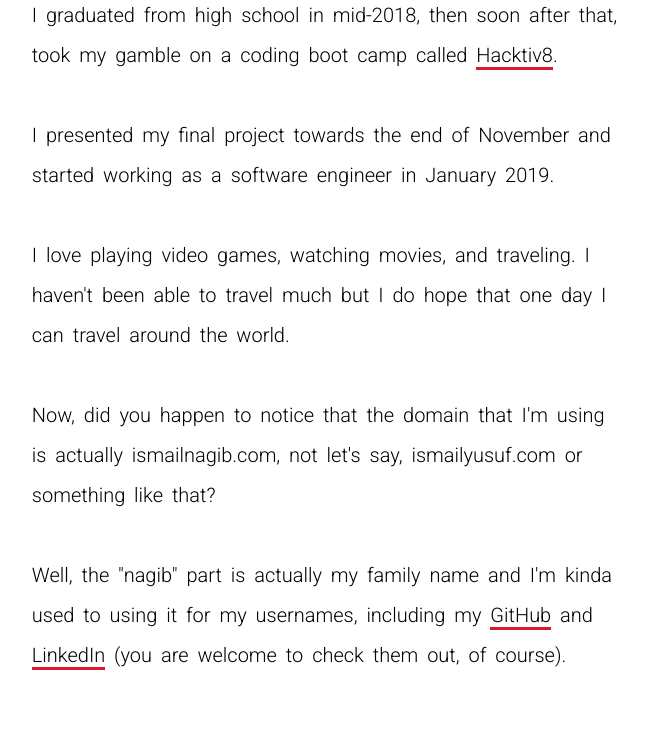
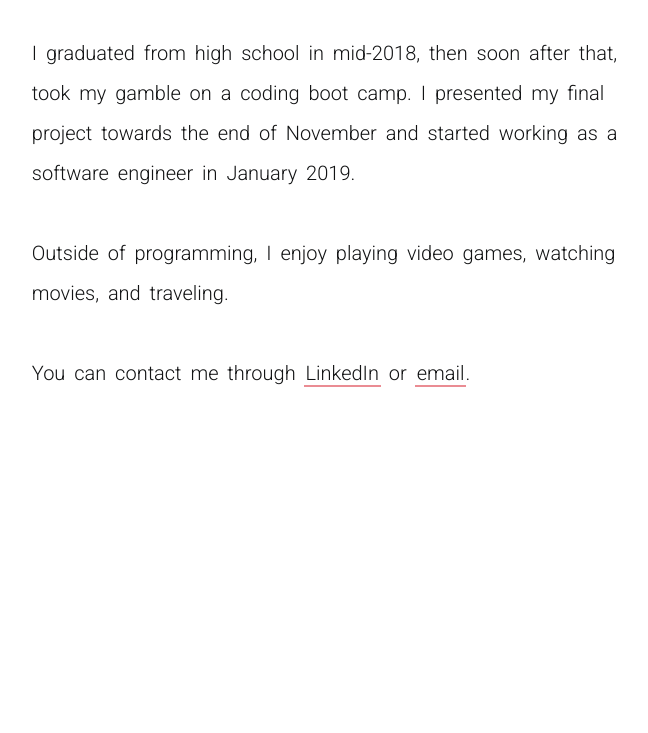
Before and after one commit to ismailnagib/.com, a plain HTML site: page index.html in a window 1280 px wide. Shown: the part 365-1098 px from the top of the page, without its empty margins (65-713 px from the left). After the commit the page ends 850 px from the top, so only its background shows below. Drawn offline with Linux system fonts and the light colour scheme.

Commit message:
Adjust content (May 2023)

```diff
--- a/index.html
+++ b/index.html
@@ -15,29 +15,19 @@
       Hello, my name is Muhammad Ismail Yusuf.
     </p>
     <p id="profile-subtitle">
-      I'm a software engineer.
+      I'm a software engineer.<br>
+      Currently based in Indonesia.
     </p>
     <p id="profile-content">
-      I graduated from high school in mid-2018, then soon after that,
-      took my gamble on a coding boot camp called <a href="https://hacktiv8.com" target="_blank" class="profile-link">Hacktiv8</a>.<br><br>
-
+      I graduated from high school in mid-2018, then soon after that, took my gamble on a coding boot camp.
       I presented my final project towards the end of November and started working
       as a software engineer in January 2019.<br><br>
 
-      I love playing video games, watching movies, and traveling. I haven't been able to
-      travel much but I do hope that one day I can travel around the world.<br><br>
+      Outside of programming, I enjoy playing video games, watching movies, and traveling.<br><br>
 
-      Now, did you happen to notice that the domain that I'm using is actually ismailnagib.com,
-      not let's say, ismailyusuf.com or something like that?<br><br>
-
-      Well, the "nagib" part is actually my family name and I'm kinda used to using it for my usernames,
-      including my <a href="https://github.com/ismailnagib" target="_blank" class="profile-link">GitHub</a>
-      and <a href="https://www.linkedin.com/in/ismailnagib" target="_blank" class="profile-link">LinkedIn</a>
-      (you are welcome to check them out, of course).
+      You can contact me through <a href="https://www.linkedin.com/in/ismailnagib" target="_blank" class="profile-link">LinkedIn</a>
+      or <a href="mailto:mismailyusuf@gmail.com" target="_blank" class="profile-link">email</a>.
     </p>
   </div>
-  <script>
-    console.log("You can find my CV here --> https://ismailnagib.com/cv.pdf. Thank you for checking it out.")
-  </script>
 </body>
 </html>
--- a/style.css
+++ b/style.css
@@ -17,6 +17,7 @@ body {
   max-width: 99%;
   height: 100%;
   font-family: 'Roboto', sans-serif;
+  color: #121314;
 }
 
 #profile {
@@ -50,13 +51,24 @@ body {
 }
 
 .profile-link {
-  border-bottom: solid 3px #D61A29;
   cursor: pointer;
   text-decoration: none;
-  color: initial;
+  color: #121314;
+  position: relative;
+  margin: 0 0.05em;
 }
 
-.profile-link:hover {
-  background-color: #D61A29;
-  color: white;
+.profile-link::after {
+  content: '';
+  position: absolute;
+  z-index: -1;
+  top: 100%;
+  left: -0.1em;
+  right: -0.1em;
+  bottom: -0.1em;
+  background-color: rgba(214, 26, 41, 0.5);
 }
+
+.profile-link:hover:after {
+  top: 0;
+}
```
